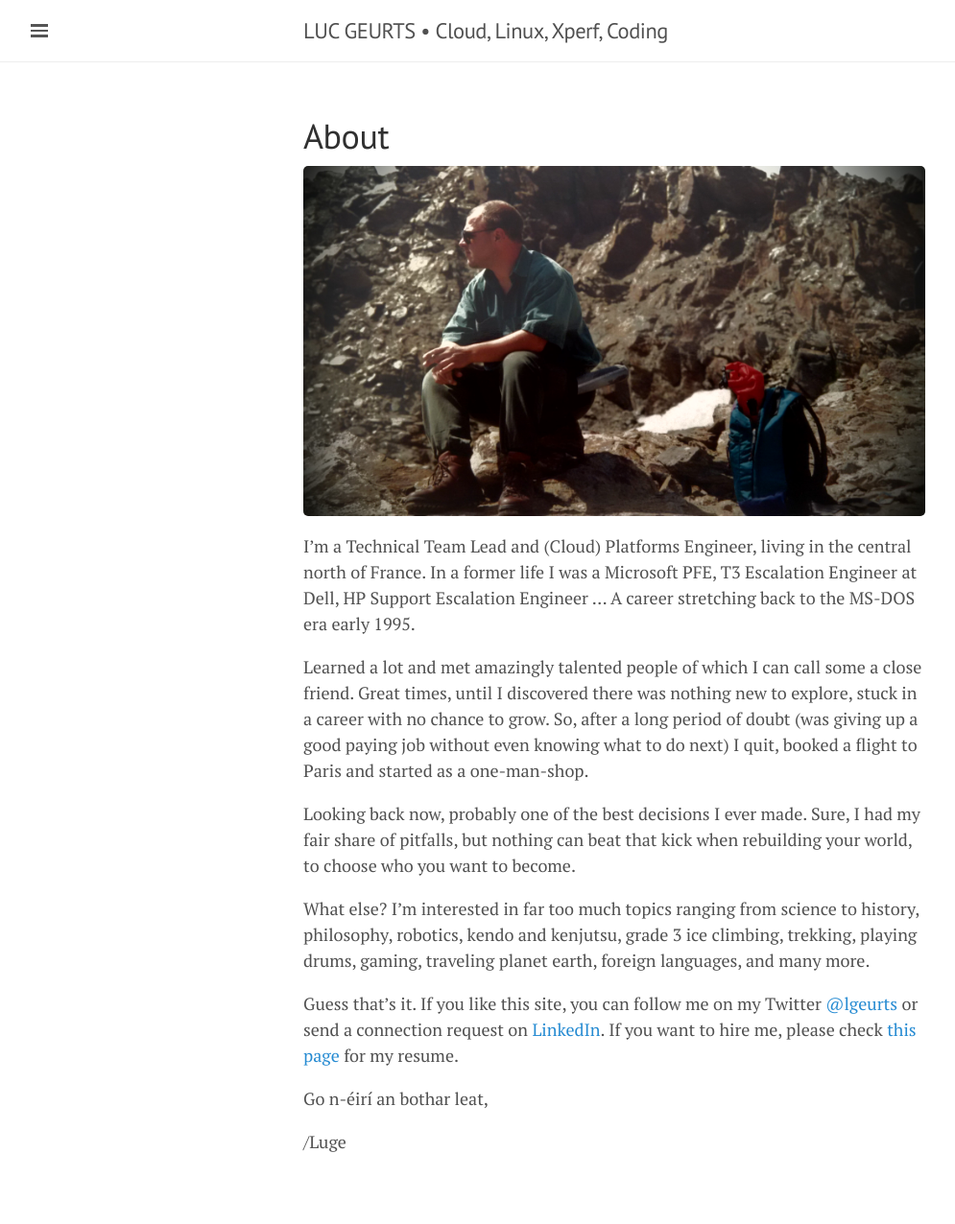
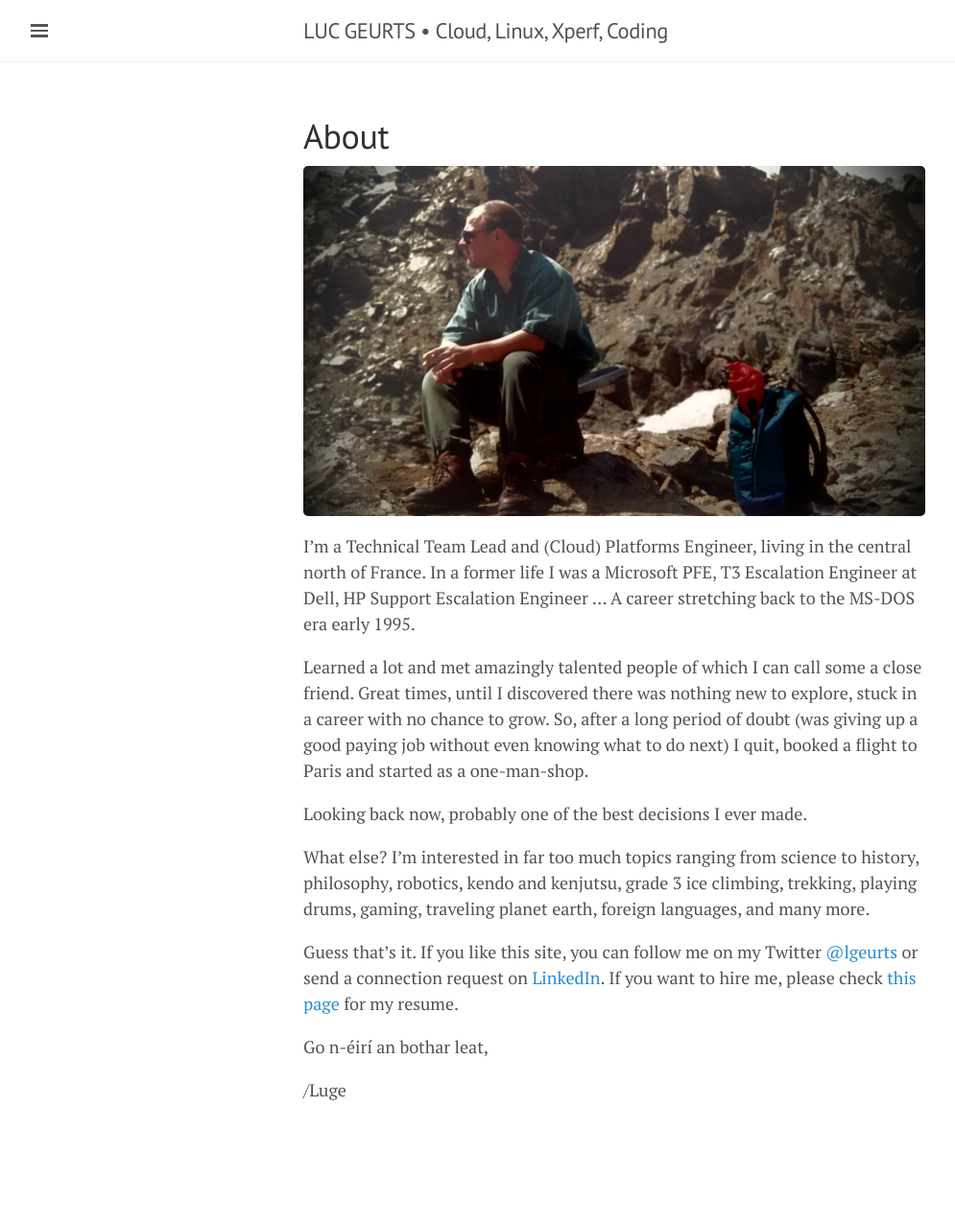
Before and after one commit to lgeurts/lgeurts.github.io, a Jekyll site: the page built from about.md, in a window 1280 px wide. Shown: the whole page at 96% size, without its empty margins (0-995 px from the left). Built offline with Jekyll 4.4.1, drawn with Linux system fonts in a browser that asks for light colours; nearby versions of some CDN libraries; after the commit the page ends 1222 px from its top, so only the background shows below that.

Commit message:
Update about.md

```diff
--- a/about.md
+++ b/about.md
@@ -10,7 +10,7 @@ In a former life I was a Microsoft PFE, T3 Escalation Engineer at Dell, HP Suppo
 
 Learned a lot and met amazingly talented people of which I can call some a close friend. Great times, until I discovered there was nothing new to explore, stuck in a career with no chance to grow. So, after a long period of doubt (was giving up a good paying job without even knowing what to do next) I quit, booked a flight to Paris and started as a one-man-shop.
 
-Looking back now, probably one of the best decisions I ever made. Sure, I had my fair share of pitfalls, but nothing can beat that kick when rebuilding your world, to choose who you want to become.
+Looking back now, probably one of the best decisions I ever made.
 
 What else? I'm interested in far too much topics ranging from science to history, philosophy, robotics, kendo and kenjutsu, grade 3 ice climbing, trekking, playing drums, gaming, traveling planet earth, foreign languages, and many more.
 
```
